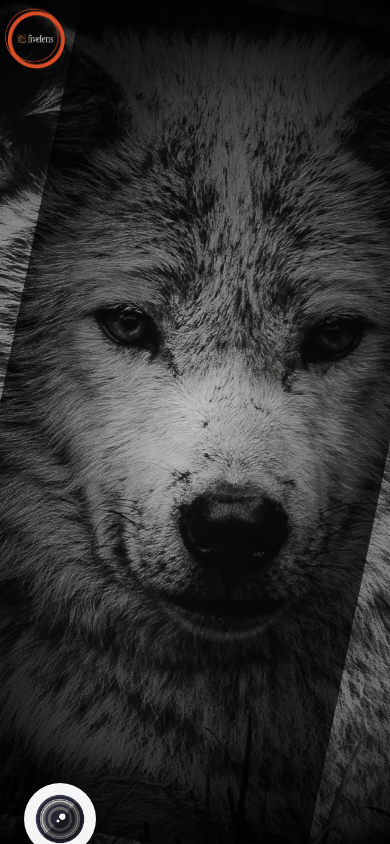
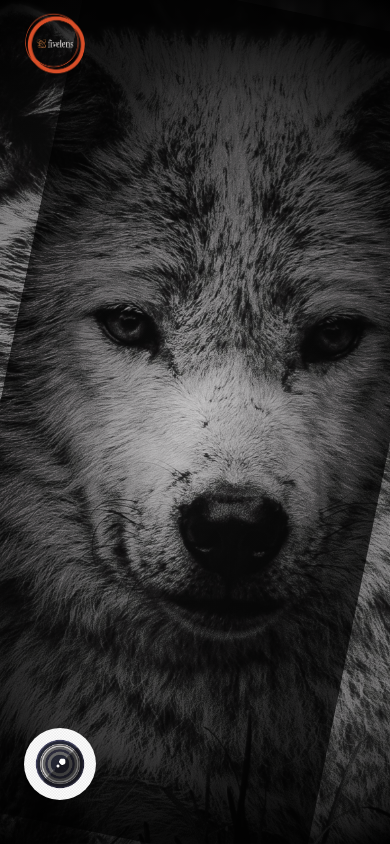
Before and after one commit to geggenpress4231/fivelens_portfolio, a React (Create React App) app: page / in a window 390 px wide. Built offline with nearby package versions, Linux system fonts and the light colour scheme.

Commit message:
portfolio changes

```diff
--- a/package.json
+++ b/package.json
@@ -1,4 +1,5 @@
 {
+  "homepage": "https://geggenpress4231.github.io/fivelens_portfolio/",
   "name": "fivelens_portfolio",
   "version": "0.1.0",
   "private": true,
@@ -28,6 +29,8 @@
   },
   "scripts": {
     "start": "react-scripts start",
+    "predeploy": "npm run build",
+    "deploy": "gh-pages -d build",
     "build": "react-scripts build",
     "test": "react-scripts test",
     "eject": "react-scripts eject"
@@ -49,5 +52,8 @@
       "last 1 firefox version",
       "last 1 safari version"
     ]
+  },
+  "devDependencies": {
+    "gh-pages": "^6.1.1"
   }
 }
--- a/src/components/ImageViewer/ImageViewer.tsx
+++ b/src/components/ImageViewer/ImageViewer.tsx
@@ -28,8 +28,8 @@ const ImageViewer: React.FC<ImageViewerProps> = ({ open, imageSrc, onClose }) =>
           left: '50%',
           transform: 'translate(-50%, -50%)',
           width: 'auto',
-          maxWidth: '90%',
-          maxHeight: '90%',
+          maxWidth: '90vw',  // 90% of the viewport width
+          maxHeight: '90vh', // 90% of the viewport height
           boxShadow: 24,
           display: 'flex',
           alignItems: 'center',
@@ -45,6 +45,7 @@ const ImageViewer: React.FC<ImageViewerProps> = ({ open, imageSrc, onClose }) =>
             display: 'flex',
             alignItems: 'center',
             justifyContent: 'center',
+            overflow: 'hidden', // Ensure no overflow
           }}
         >
           <CardMedia
@@ -52,11 +53,11 @@ const ImageViewer: React.FC<ImageViewerProps> = ({ open, imageSrc, onClose }) =>
             image={imageSrc}
             alt="Selected Image"
             sx={{
-              maxWidth: '100%',
-              maxHeight: '100%',
-              width: 'auto',
-              height: 'auto',
-              objectFit: 'contain',
+              width: '100%',
+              height: '100%',
+              maxWidth: '90vw',
+              maxHeight: '90vh',
+              objectFit: 'contain', // Ensure the image scales to fit within the constraints
             }}
           />
         </Card>
--- a/src/components/Logo/Logo.css
+++ b/src/components/Logo/Logo.css
@@ -54,8 +54,8 @@
 
   @media (max-width: 480px) {
     .logo-container {
-      left: 5px;
-      top: 5px;
+      left: 25px;
+      top: 10px;
     }
     .logo {
       max-width: 60px; /* Further reduce size for very small screens */
--- a/src/pages/PortfolioPage/PortfolioPage.css
+++ b/src/pages/PortfolioPage/PortfolioPage.css
@@ -106,7 +106,7 @@ body, html {
 @media (max-width: 768px) {
   .camera-wrapper {
     left: 15px;
-    bottom: 30px;
+    bottom: 70px;
     width: 50px;
     height: 50px;
   }
@@ -121,7 +121,7 @@ body, html {
 @media (max-width: 480px) {
   .camera-wrapper {
     left: 20px;
-    bottom: 20px;
+    bottom: 75px;
     width: 45px;
     height: 45px;
   }
```
Also changed, not shown: 1 other file (tests, documents, lock files or other folders).
